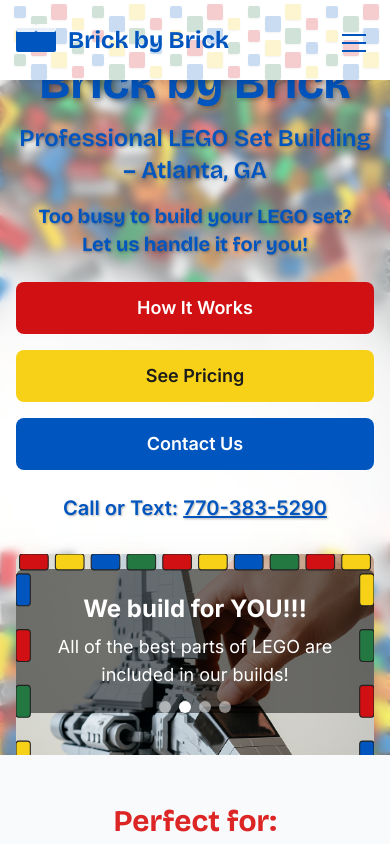
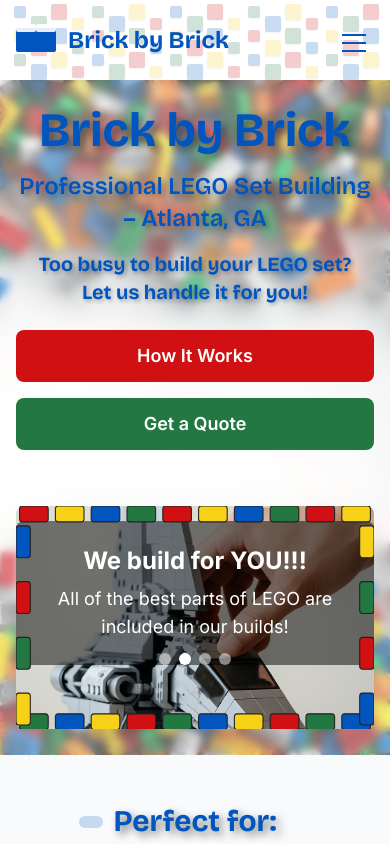
Before and after one commit to ToryThompson/BrickByBrick, a Next.js app: page / in a window 390 px wide. Shown: the top 844 px of the page. Built offline with nearby package versions, Linux system fonts and the light colour scheme.

Commit message:
Perfect For section: floating pastel LEGO blocks with smooth fade in/out

```diff
--- a/src/app/page.tsx
+++ b/src/app/page.tsx
@@ -49,6 +49,49 @@
   }
 ];
 
+// Update the animation style
+const style = `
+@keyframes float {
+  0% {
+    transform: translateY(0);
+  }
+  100% {
+    transform: translateY(-100vh);
+  }
+}
+
+@keyframes float-forever {
+  0% { transform: translateY(0); }
+  100% { transform: translateY(-120vh); }
+}
+
+@keyframes float-forever-fade {
+  0% {
+    transform: translateY(0);
+    opacity: 0;
+  }
+  10% {
+    opacity: 1;
+    animation-timing-function: ease-in;
+  }
+  90% {
+    opacity: 1;
+    animation-timing-function: ease-out;
+  }
+  100% {
+    transform: translateY(-120vh);
+    opacity: 0;
+  }
+}
+`;
+
+// Add this right after the imports
+if (typeof window !== 'undefined') {
+  const styleSheet = document.createElement('style');
+  styleSheet.textContent = style;
+  document.head.appendChild(styleSheet);
+}
+
 export default function Home() {
   const [currentSlide, setCurrentSlide] = useState(0);
   const [isAutoPlaying, setIsAutoPlaying] = useState(true);
@@ -86,9 +129,9 @@
         <div className="container mx-auto px-4 relative z-10">
           <div className="flex flex-col md:flex-row items-center gap-8 md:gap-12">
             <div className="md:w-1/2 text-center md:text-left">
-              <h1 className="text-5xl md:text-7xl font-bold mb-4 md:mb-8 text-[#0055BF] font-brick [text-shadow:_2px_2px_4px_rgba(0,0,0,0.3)]">Brick by Brick</h1>
-              <h2 className="text-2xl md:text-4xl font-semibold mb-4 md:mb-8 text-[#0055BF] font-brick [text-shadow:_1px_1px_3px_rgba(0,0,0,0.3)]">Professional LEGO Set Building – Atlanta, GA</h2>
-              <p className="text-xl md:text-3xl font-bold mb-6 md:mb-10 text-[#0055BF] font-brick [text-shadow:_1px_1px_3px_rgba(0,0,0,0.3)]">Too busy to build your LEGO set? <br/>Let us handle it for you!</p>
+              <h1 className="text-5xl md:text-7xl font-bold mb-4 md:mb-8 text-[#0055BF] font-brick [text-shadow:_4px_4px_8px_rgba(0,0,0,0.5)]">Brick by Brick</h1>
+              <h2 className="text-2xl md:text-4xl font-semibold mb-4 md:mb-8 text-[#0055BF] font-brick [text-shadow:_3px_3px_6px_rgba(0,0,0,0.4)]">Professional LEGO Set Building – Atlanta, GA</h2>
+              <p className="text-xl md:text-3xl font-bold mb-6 md:mb-10 text-[#0055BF] hover:text-[#0066E5] transition-colors duration-300 font-brick [text-shadow:_2px_2px_4px_rgba(0,0,0,0.3)]">Too busy to build your LEGO set? <br/>Let us handle it for you!</p>
               <div className="flex flex-col sm:flex-row gap-4 md:gap-6 mb-6 md:mb-8">
                 <Link
                   href="/how-it-works"
@@ -100,27 +143,14 @@
                   <div className="absolute -top-1 left-3/4 -translate-x-1/2 w-4 h-2 bg-[#C00000] rounded-sm opacity-0 group-hover:opacity-100 transition-opacity duration-300"></div>
                 </Link>
                 <Link
-                  href="/pricing"
-                  className="group relative flex items-center justify-center px-6 py-3 rounded-lg bg-[#F7D117] text-[#1B1B1B] font-semibold text-lg md:text-xl text-center hover:-translate-y-1 active:translate-y-0 transition-transform duration-300"
+                  href="/get-a-quote"
+                  className="group relative flex items-center justify-center px-6 py-3 rounded-lg bg-[#237841] text-white font-semibold text-lg md:text-xl text-center hover:-translate-y-1 active:translate-y-0 transition-transform duration-300"
                 >
-                  {isAutoPlaying ? "See Pricing" : "See Pricing"}
+                  Get a Quote
                   {/* Studs - relative to the button */}
-                  <div className="absolute -top-1 left-1/4 -translate-x-1/2 w-4 h-2 bg-[#E0B500] rounded-sm opacity-0 group-hover:opacity-100 transition-opacity duration-300"></div>
-                  <div className="absolute -top-1 left-3/4 -translate-x-1/2 w-4 h-2 bg-[#E0B500] rounded-sm opacity-0 group-hover:opacity-100 transition-opacity duration-300"></div>
+                  <div className="absolute -top-1 left-1/4 -translate-x-1/2 w-4 h-2 bg-[#1a5a30] rounded-sm opacity-0 group-hover:opacity-100 transition-opacity duration-300"></div>
+                  <div className="absolute -top-1 left-3/4 -translate-x-1/2 w-4 h-2 bg-[#1a5a30] rounded-sm opacity-0 group-hover:opacity-100 transition-opacity duration-300"></div>
                 </Link>
-                <Link
-                  href="/contact"
-                  className="group relative flex items-center justify-center px-6 py-3 rounded-lg bg-[#0055BF] text-white font-semibold text-lg md:text-xl text-center hover:-translate-y-1 active:translate-y-0 transition-transform duration-300"
-                >
-                  {isAutoPlaying ? "Contact Us" : "Contact Us"}
-                  {/* Studs - relative to the button */}
-                  <div className="absolute -top-1 left-1/4 -translate-x-1/2 w-4 h-2 bg-[#004494] rounded-sm opacity-0 group-hover:opacity-100 transition-opacity duration-300"></div>
-                  <div className="absolute -top-1 left-3/4 -translate-x-1/2 w-4 h-2 bg-[#004494] rounded-sm opacity-0 group-hover:opacity-100 transition-opacity duration-300"></div>
-                </Link>
-              </div>
-              <div className="mt-6 md:mt-8 text-[#0055BF] text-xl md:text-2xl font-semibold [text-shadow:_1px_1px_2px_rgba(0,0,0,0.3)]">
-                <span>Call or Text: </span>
-                <a href="tel:7703835290" className="underline text-[#0055BF] hover:text-[#004494] transition-colors">770-383-5290</a>
               </div>
             </div>
             <div className="md:w-1/2 flex justify-center w-full">
@@ -230,29 +260,65 @@
       </section>
 
       {/* Perfect For Section */}
-      <section className="relative py-12 md:py-20 bg-gray-50">
+      <section className="relative py-12 md:py-20 bg-gray-50 overflow-hidden">
+        {/* Pastel Floating LEGO Blocks Background */}
+        <div className="absolute inset-0 pointer-events-none z-0">
+          {Array.from({ length: 32 }).map((_, i) => {
+            const colors = [
+              'bg-[#D01012]/20',
+              'bg-[#F7D117]/20',
+              'bg-[#0055BF]/20',
+              'bg-[#237841]/20'
+            ];
+            const size = Math.random() > 0.5 ? 'w-6 h-3' : 'w-4 h-2';
+            const left = Math.random() * 100;
+            const top = Math.random() * 100;
+            const duration = 120 + Math.random() * 120; // 2-4 minutes
+            const delay = Math.random() * 60;
+            return (
+              <div
+                key={i}
+                className={`absolute rounded-md ${colors[i % 4]} ${size}`}
+                style={{
+                  left: `${left}%`,
+                  top: `${top}%`,
+                  animation: `float-forever-fade ${duration}s linear infinite`,
+                  animationDelay: `${delay}s`,
+                }}
+              />
+            );
+          })}
+        </div>
         <div className="container mx-auto px-4 relative z-10">
-          <h2 className="text-3xl md:text-4xl font-bold mb-8 md:mb-12 text-red-600 font-brick text-center">Perfect for:</h2>
+          <h2 className="text-3xl md:text-4xl font-bold mb-8 md:mb-12 text-[#0055BF] font-brick [text-shadow:_4px_4px_8px_rgba(0,0,0,0.5)] text-center">Perfect for:</h2>
           <div className="grid grid-cols-1 sm:grid-cols-2 lg:grid-cols-4 gap-6 md:gap-8 max-w-6xl mx-auto">
-            <div className="bg-white rounded-lg p-6 md:p-8 shadow-lg hover:scale-105 transition-transform border-2 border-blue-200">
-              <div className="text-3xl md:text-4xl text-blue-500 mb-3 md:mb-4 text-center">👨‍💼</div>
-              <h3 className="text-lg md:text-xl font-bold text-center mb-2 text-blue-600">Adult Collectors</h3>
-              <p className="text-sm md:text-base text-gray-600 text-center">Perfect for collectors who want their sets professionally assembled and displayed.</p>
+            <div className="group relative bg-white rounded-lg p-6 md:p-8 shadow-lg hover:scale-105 transition-all duration-300 border-2 border-blue-200 hover:border-blue-400">
+              <div className="absolute -top-2 left-1/4 -translate-x-1/2 w-4 h-2 bg-blue-400 rounded-sm opacity-0 group-hover:opacity-100 transition-opacity duration-300"></div>
+              <div className="absolute -top-2 left-3/4 -translate-x-1/2 w-4 h-2 bg-blue-400 rounded-sm opacity-0 group-hover:opacity-100 transition-opacity duration-300"></div>
+              <div className="text-3xl md:text-4xl text-blue-500 mb-3 md:mb-4 text-center transform group-hover:scale-110 transition-transform duration-300">👨‍💼</div>
+              <h3 className="text-lg md:text-xl font-bold text-center mb-2 text-blue-600 group-hover:text-blue-700 transition-colors">Adult Collectors</h3>
+              <p className="text-sm md:text-base text-gray-600 text-center group-hover:text-gray-800 transition-colors">Perfect for collectors who want their sets professionally assembled and displayed.</p>
             </div>
-            <div className="bg-white rounded-lg p-6 md:p-8 shadow-lg hover:scale-105 transition-transform border-2 border-red-200">
-              <div className="text-3xl md:text-4xl text-red-500 mb-3 md:mb-4 text-center">🏪</div>
-              <h3 className="text-lg md:text-xl font-bold text-center mb-2 text-red-600">Store Displays</h3>
-              <p className="text-sm md:text-base text-gray-600 text-center">Eye-catching displays for retail stores and businesses.</p>
+            <div className="group relative bg-white rounded-lg p-6 md:p-8 shadow-lg hover:scale-105 transition-all duration-300 border-2 border-red-200 hover:border-red-400">
+              <div className="absolute -top-2 left-1/4 -translate-x-1/2 w-4 h-2 bg-red-400 rounded-sm opacity-0 group-hover:opacity-100 transition-opacity duration-300"></div>
+              <div className="absolute -top-2 left-3/4 -translate-x-1/2 w-4 h-2 bg-red-400 rounded-sm opacity-0 group-hover:opacity-100 transition-opacity duration-300"></div>
+              <div className="text-3xl md:text-4xl text-red-500 mb-3 md:mb-4 text-center transform group-hover:scale-110 transition-transform duration-300">🏪</div>
+              <h3 className="text-lg md:text-xl font-bold text-center mb-2 text-red-600 group-hover:text-red-700 transition-colors">Store Displays</h3>
+              <p className="text-sm md:text-base text-gray-600 text-center group-hover:text-gray-800 transition-colors">Eye-catching displays for retail stores and businesses.</p>
             </div>
-            <div className="bg-white rounded-lg p-6 md:p-8 shadow-lg hover:scale-105 transition-transform border-2 border-yellow-200">
-              <div className="text-3xl md:text-4xl text-yellow-500 mb-3 md:mb-4 text-center">🎁</div>
-              <h3 className="text-lg md:text-xl font-bold text-center mb-2 text-yellow-600">Gifts & Birthdays</h3>
-              <p className="text-sm md:text-base text-gray-600 text-center">Surprise your loved ones with professionally built LEGO sets.</p>
+            <div className="group relative bg-white rounded-lg p-6 md:p-8 shadow-lg hover:scale-105 transition-all duration-300 border-2 border-yellow-200 hover:border-yellow-400">
+              <div className="absolute -top-2 left-1/4 -translate-x-1/2 w-4 h-2 bg-yellow-400 rounded-sm opacity-0 group-hover:opacity-100 transition-opacity duration-300"></div>
+              <div className="absolute -top-2 left-3/4 -translate-x-1/2 w-4 h-2 bg-yellow-400 rounded-sm opacity-0 group-hover:opacity-100 transition-opacity duration-300"></div>
+              <div className="text-3xl md:text-4xl text-yellow-500 mb-3 md:mb-4 text-center transform group-hover:scale-110 transition-transform duration-300">🎁</div>
+              <h3 className="text-lg md:text-xl font-bold text-center mb-2 text-yellow-600 group-hover:text-yellow-700 transition-colors">Gifts & Birthdays</h3>
+              <p className="text-sm md:text-base text-gray-600 text-center group-hover:text-gray-800 transition-colors">Surprise your loved ones with professionally built LEGO sets.</p>
             </div>
-            <div className="bg-white rounded-lg p-6 md:p-8 shadow-lg hover:scale-105 transition-transform border-2 border-green-200">
-              <div className="text-3xl md:text-4xl text-green-500 mb-3 md:mb-4 text-center">⏰</div>
-              <h3 className="text-lg md:text-xl font-bold text-center mb-2 text-green-600">Busy LEGO Lovers</h3>
-              <p className="text-sm md:text-base text-gray-600 text-center">For those who love LEGO but don't have time to build.</p>
+            <div className="group relative bg-white rounded-lg p-6 md:p-8 shadow-lg hover:scale-105 transition-all duration-300 border-2 border-green-200 hover:border-green-400">
+              <div className="absolute -top-2 left-1/4 -translate-x-1/2 w-4 h-2 bg-green-400 rounded-sm opacity-0 group-hover:opacity-100 transition-opacity duration-300"></div>
+              <div className="absolute -top-2 left-3/4 -translate-x-1/2 w-4 h-2 bg-green-400 rounded-sm opacity-0 group-hover:opacity-100 transition-opacity duration-300"></div>
+              <div className="text-3xl md:text-4xl text-green-500 mb-3 md:mb-4 text-center transform group-hover:scale-110 transition-transform duration-300">⏰</div>
+              <h3 className="text-lg md:text-xl font-bold text-center mb-2 text-green-600 group-hover:text-green-700 transition-colors">Busy LEGO Lovers</h3>
+              <p className="text-sm md:text-base text-gray-600 text-center group-hover:text-gray-800 transition-colors">For those who love LEGO but don't have time to build.</p>
             </div>
           </div>
         </div>
@@ -287,10 +353,10 @@
           <h2 className="text-3xl md:text-4xl font-bold mb-4 md:mb-6 text-white font-brick">Ready to get started?</h2>
           <div className="flex flex-col sm:flex-row justify-center gap-4">
             <Link
-              href="/contact"
+              href="/get-a-quote"
               className="group relative flex items-center justify-center px-6 py-3 rounded-lg bg-[#F7D117] text-[#1B1B1B] font-semibold text-lg text-center hover:-translate-y-1 active:translate-y-0 transition-transform duration-300"
             >
-              Order Now
+              Get a Quote
               {/* Studs - relative to the button */}
               <div className="absolute -top-1 left-1/4 -translate-x-1/2 w-4 h-2 bg-[#E0B500] rounded-sm opacity-0 group-hover:opacity-100 transition-opacity duration-300"></div>
               <div className="absolute -top-1 left-3/4 -translate-x-1/2 w-4 h-2 bg-[#E0B500] rounded-sm opacity-0 group-hover:opacity-100 transition-opacity duration-300"></div>
```
